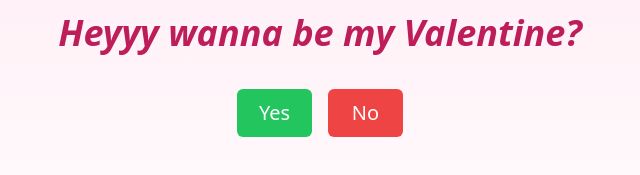
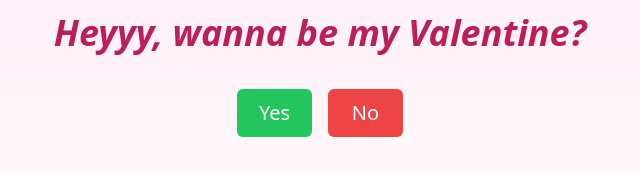
Before and after one commit to woozyz/suprise-for-lainee, a plain HTML site: page index.html in a window 1280 px wide. Shown: the part 483-658 px from the top of the page, 320-960 px from the left. Drawn offline with nearby package versions, Linux system fonts and the light colour scheme.

Commit message:
index.html

```diff
--- a/index.html
+++ b/index.html
@@ -16,7 +16,7 @@
   <div class="flex items-center justify-center h-screen">
     <div class="flex flex-col items-center p-4">
       <img id="imageDisplay" src="./images/image1.gif" alt="Cute kitten with flowers" class="rounded-md h-[300px]" style="object-fit: cover;" />
-      <h2 id="valentineQuestion" class="text-4xl font-bold italic text-[#bd1e59] my-4">Heyyy wanna be my Valentine?</h2>
+      <h2 id="valentineQuestion" class="text-4xl font-bold italic text-[#bd1e59] my-4">Heyyy, wanna be my Valentine?</h2>
       <div class="flex gap-4 pt-[20px] items-center" id="responseButtons">
         <button id="yesButton"
           class="bounce2 inline-flex items-center justify-center whitespace-nowrap rounded-md text-[20px] font-medium disabled:pointer-events-none disabled:opacity-50 hover:bg-green-400 min-h-12 min-w-[75px] px-4 py-2 bg-green-500 text-white transition">
```
